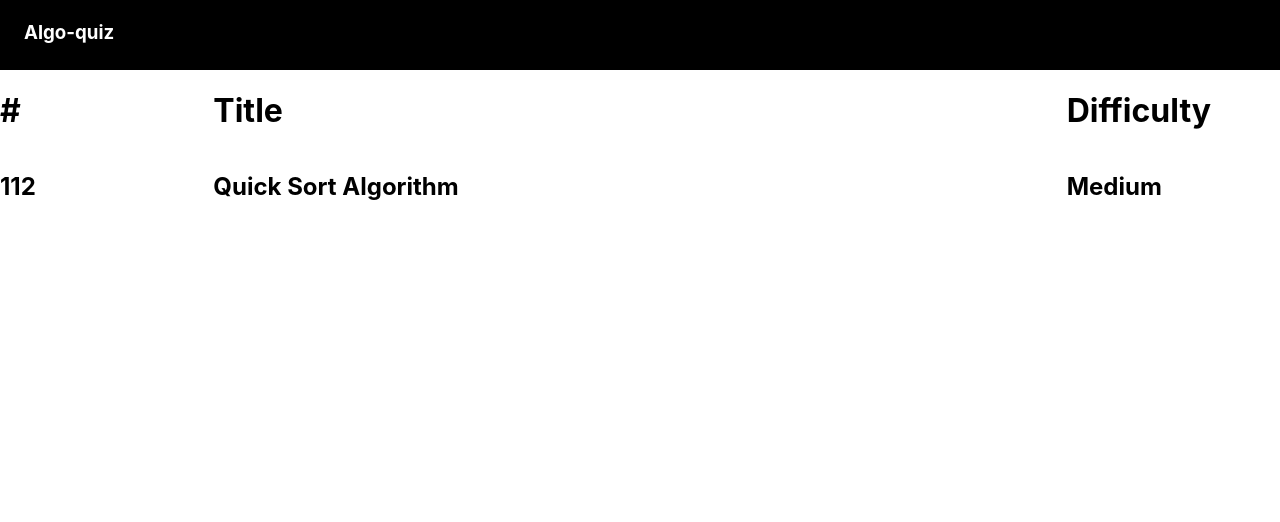
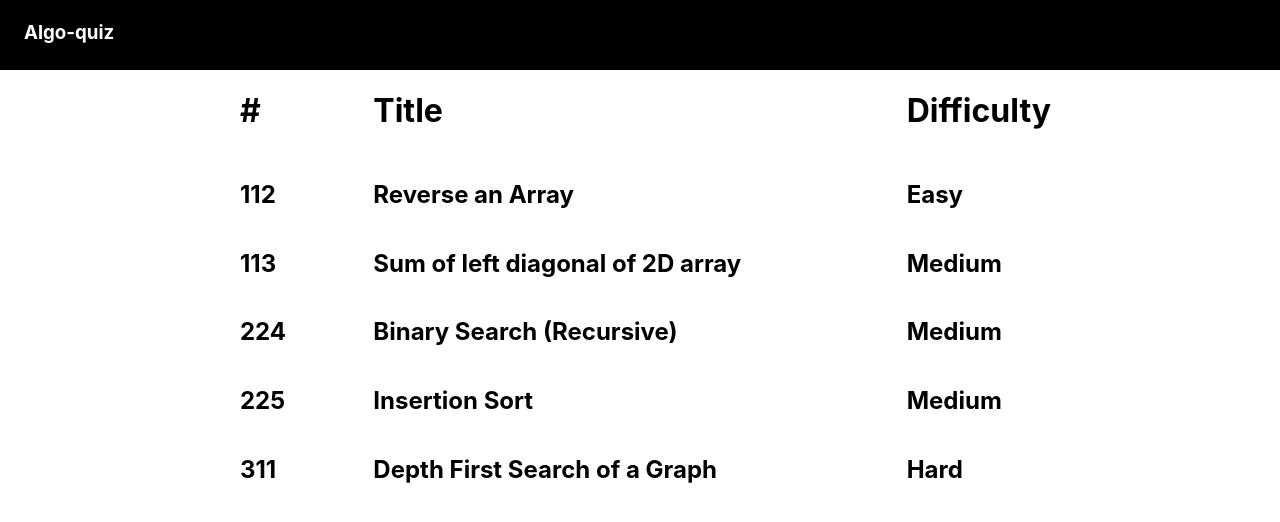
Before and after one commit to VietDinh17/GoogleHackathonSJSU, a React (Create React App) app in the folder client/: page / in a window 1280 px wide. Shown: the top 522 px of the page. Built offline with nearby package versions, Linux system fonts and the light colour scheme.

Commit message:
Add content to home view

```diff
--- a/client/src/components/Header.js
+++ b/client/src/components/Header.js
@@ -15,7 +15,6 @@ const Container = styled.div`
 export default function Header() {
 	return (
 		<Container>
-
 			<Toolbar >
 				<Grid container spacing={3} >
 					<Grid item xs>
--- /dev/null
+++ b/client/src/components/ProblemList.js
@@ -0,0 +1,46 @@
+import React from 'react';
+import { List, Grid } from '@material-ui/core';
+import styled from 'styled-components';
+import {problems} from '../constants/mockdata';
+
+const Button = styled.div`
+    :hover{
+        background-color: yellow
+    }
+`;
+
+const CustomList = styled(List)`
+    width: 100%;
+    max-width: 800;
+`
+
+const ProblemList = () => {
+
+    const handleClick = value => {
+        console.log(value.id);
+    };
+
+    return (
+        <CustomList>
+            {problems.map(value => {
+                return (
+                    <Button key={value.id} onClick={() => handleClick(value)}>
+                        <Grid container direction="row" justify="center" alignItems="flex-start">
+                            <Grid item xs={2}>
+                                <h2>{value.id}</h2>
+                            </Grid>
+                            <Grid item xs={8}>
+                                <h2>{value.title}</h2>
+                            </Grid>
+                            <Grid item xs={2}>
+                                <h2>{value.difficulty}</h2>
+                            </Grid>
+                        </Grid>
+                    </Button>
+                );
+            })}
+        </CustomList>
+    )
+}
+
+export default ProblemList;
--- /dev/null
+++ b/client/src/constants/mockdata.js
@@ -0,0 +1,29 @@
+export const problems = [
+    {
+        "id":"112",
+        "title": "Reverse an Array",
+        "difficulty": "Easy",
+    },
+    {
+        "id":"113",
+        "title": "Sum of left diagonal of 2D array",
+        "difficulty": "Medium",
+    },
+    {
+        "id":"224",
+        "title": "Binary Search (Recursive)",
+        "difficulty": "Medium",
+    },
+    {
+        "id":"225",
+        "title": "Insertion Sort",
+        "difficulty": "Medium",
+    },
+    {
+        "id":"311",
+        "title": "Depth First Search of a Graph",
+        "difficulty": "Hard",
+    },
+
+
+]
--- a/client/src/views/Home.js
+++ b/client/src/views/Home.js
@@ -1,11 +1,20 @@
 import React from 'react';
 import { Grid } from '@material-ui/core';
+import styled from 'styled-components';
+
+import ProblemList from '../components/ProblemList';
+
+const MainContainer = styled.div`
+    width:800px;
+    margin:0 auto;
+`;
 
 const Home = () => {
     return (
         <div>
-            <Grid container direction="col" justify="flex-start" alignItems="center">
-                <Grid container direction="row" justify="center" alignItems="fex-start">
+            <MainContainer>
+                <Grid container direction="column" justify="flex-start" alignItems="center">
+                    <Grid container direction="row" justify="center" alignItems="flex-start">
                         <Grid item xs={2}>
                             <h1>#</h1>
                         </Grid>
@@ -16,18 +25,9 @@ const Home = () => {
                             <h1>Difficulty</h1>
                         </Grid>
                     </Grid>
-                <Grid container direction="row" justify="center" alignItems="fex-start">
-                    <Grid item xs={2}>
-                        <h2>112</h2>
+                    <ProblemList/>
                 </Grid>
-                    <Grid item xs={8}>
-                        <h2>Quick Sort Algorithm</h2>
-                    </Grid>
-                    <Grid item xs={2}>
-                        <h2>Medium</h2>
-                    </Grid>
-                </Grid>
-            </Grid>
+            </MainContainer>
         </div>
     )
 }
```
Also changed, not shown: client/src/components/mockdata.js (deleted). Lines whose indentation alone changed are shown as unchanged.
